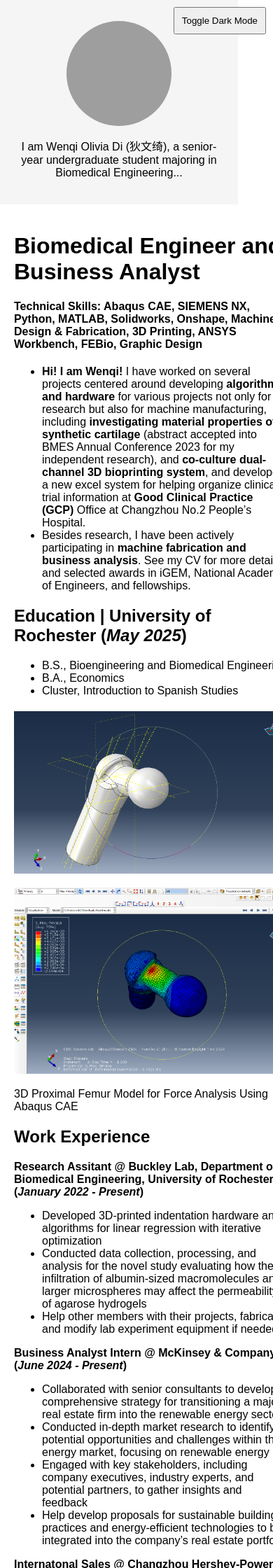
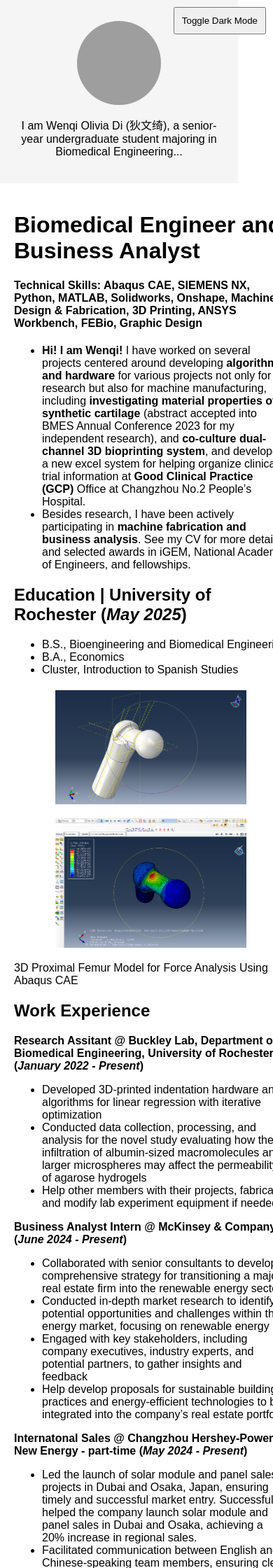
Before and after one commit to wenqioliviadi/wenqioliviadi.github.io, a Jekyll site: the page built from README.md, in a window 390 px wide. Shown: the top 2240 px of the page at 70% size. Built offline with Jekyll 4.4.1, drawn with Linux system fonts in a browser that asks for light colours; our own code applies the rules of GitHub Pages for plain Markdown files; grey boxes are pictures that could not be loaded.

Commit message:
Update styles.css

```diff
--- a/assets/css/styles.css
+++ b/assets/css/styles.css
@@ -46,7 +46,7 @@ body.dark-mode .sidebar {
 
 /* General image styling */
 img {
-  max-width: 100%; /* Images should not exceed container width */
+  max-width: 60%; /* Images reduced to 60% of their container */
   height: auto; /* Maintain aspect ratio */
   display: block;
   margin: 10px auto; /* Center images with some margin */
@@ -54,7 +54,7 @@ img {
 
 /* Specific styling for images inside main content */
 .main-content img {
-  max-width: 80%; /* Scale down to 80% width of content */
+  max-width: 50%; /* Scale down to 50% width of content */
   height: auto; /* Maintain aspect ratio */
   margin: 20px auto; /* Add space around images */
 }
@@ -70,14 +70,14 @@ img {
   }
 
   .main-content img {
-    max-width: 100%; /* Use full width on small screens */
+    max-width: 70%; /* Use 70% of content width on small screens */
   }
 }
 
 /* Styling for sidebar images */
 .sidebar img {
   border-radius: 50%; /* Make the image circular */
-  width: 150px;
-  height: 150px;
+  width: 120px; /* Smaller profile image */
+  height: 120px;
   object-fit: cover; /* Ensure the image fits within the circle */
 }
```
